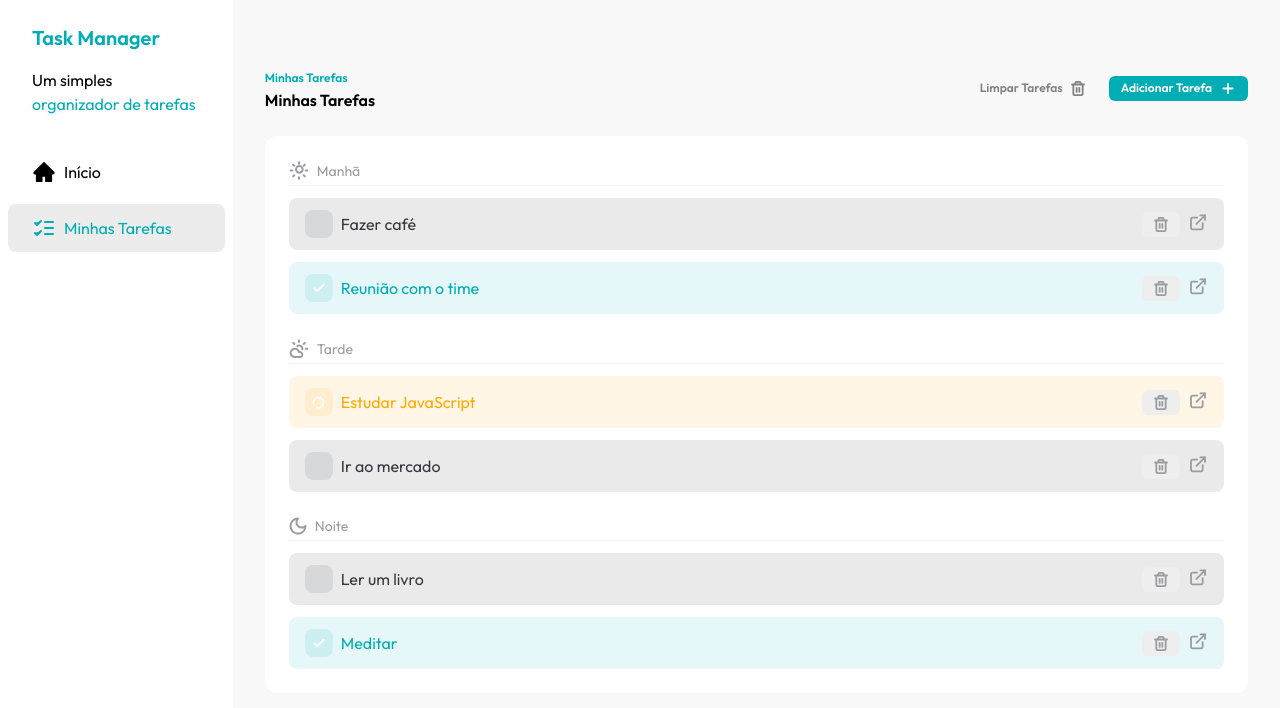
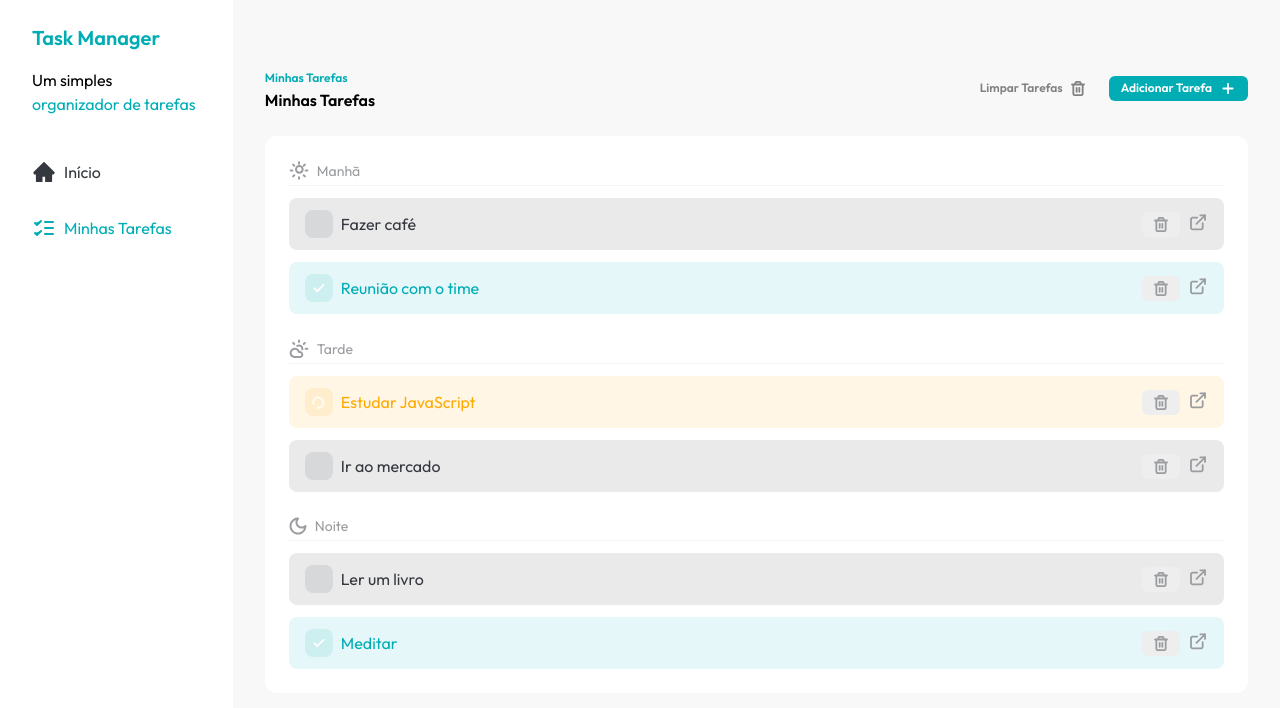
Before and after one commit to carlosEA28/fsc-task-manager, a React (Vite) app: page / in a window 1280 px wide. Shown: the top 708 px of the page. Built offline with nearby package versions, Linux system fonts and the light colour scheme.

Commit message:
refactor: add tailwind varient to SideBar button

```diff
--- a/src/components/SideBar.jsx
+++ b/src/components/SideBar.jsx
@@ -16,14 +16,14 @@ const SideBar = () => {
       </div>
 
       <div className="flex flex-col p-2 gap-2">
-        <SideBarButton variant="unselected">
+        <SideBarButton color="unselected">
           <div className="">
             <HomeIcon />
           </div>
           Início
         </SideBarButton>
 
-        <SideBarButton varient="selected">
+        <SideBarButton color="selected">
           <TasksIcon />
           Minhas Tarefas
         </SideBarButton>
--- a/src/components/SideButton.jsx
+++ b/src/components/SideButton.jsx
@@ -1,19 +1,18 @@
-const SideBarButton = ({ children, varient }) => {
-  const getVarientClasses = () => {
-    if (varient === "unselected") {
-      return "text-brand-dark-blue";
-    }
+import { tv } from "tailwind-variants";
 
-    if (varient === "selected") {
-      return "bg-brand-border text-brand-primary";
-    }
-  };
+const SideBarButton = ({ children, color }) => {
+  const sideBar = tv({
+    base: "flex items-center gap-2 rounded-lg px-6 py-3",
+    variants: {
+      color: {
+        unselected: "text-brand-dark-blue",
+        selected: "bg-brand-primary bg-opacity-15 text-brand-primary",
+      },
+    },
+  });
 
   return (
-    <a
-      href="#"
-      className={`flex items-center gap-2 rounded-lg px-6 py-3 ${getVarientClasses()}`}
-    >
+    <a href="#" className={sideBar({ color })}>
       {children}
     </a>
   );
```
